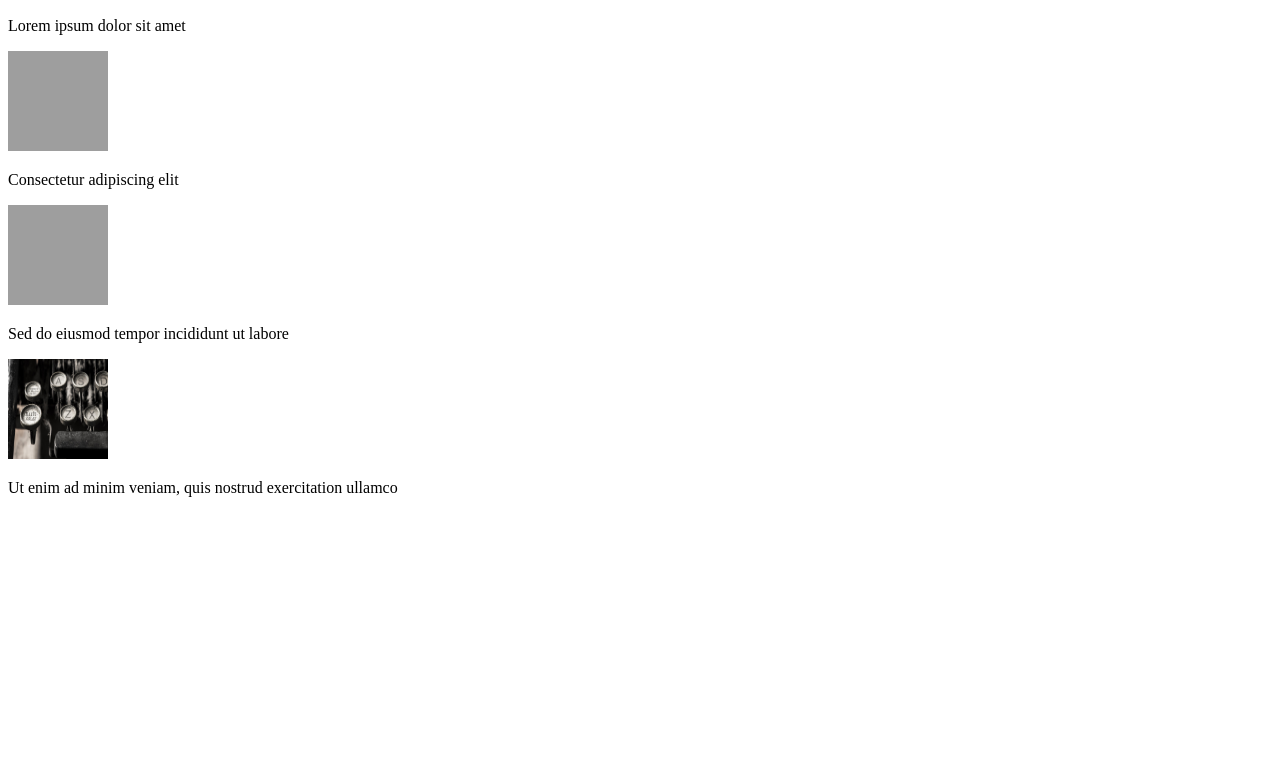
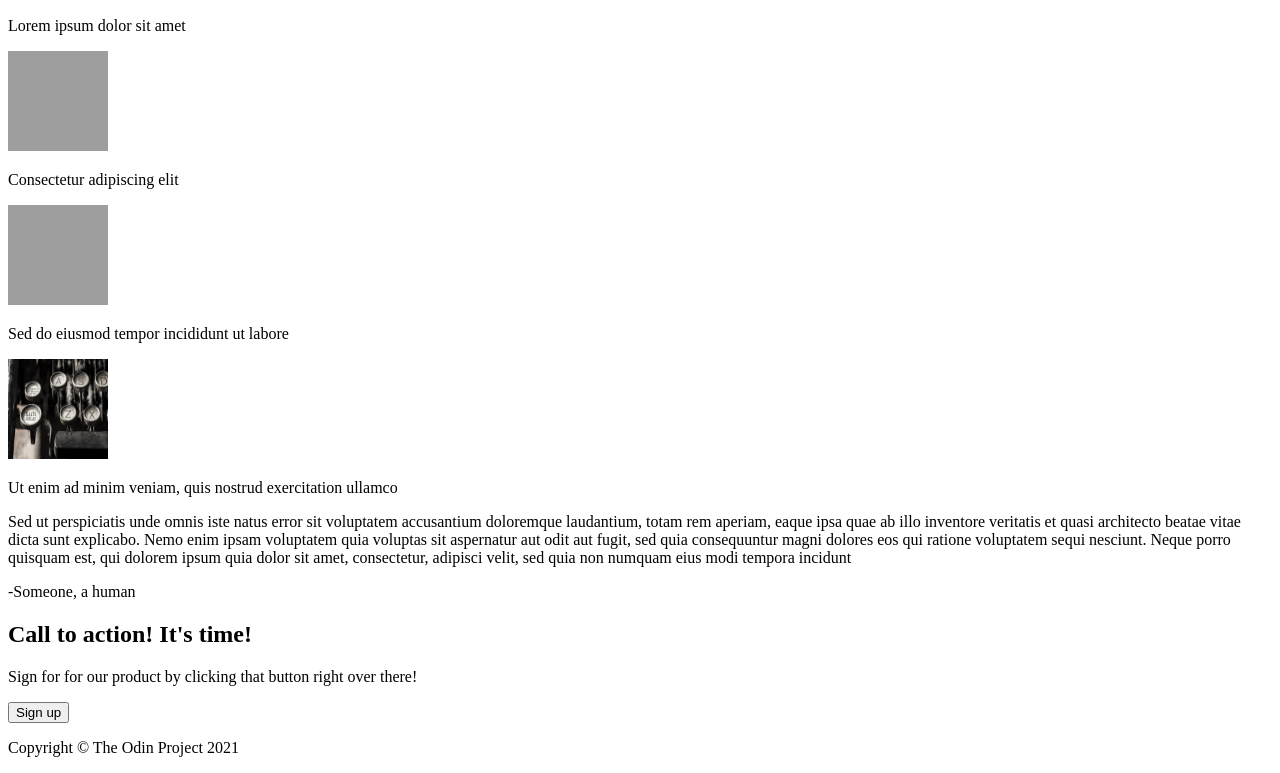
Before and after one commit to phihungha/css-landing-page, a plain HTML site: page index.html in a window 1280 px wide. Shown: the part 681-1454 px from the top of the page. Before the commit the page ends 1194 px from the top, so only its background shows below. Drawn offline with Linux system fonts and the light colour scheme; grey boxes are pictures that could not be loaded.

Commit message:
Add customer quote, call to action, footer section

```diff
--- a/index.html
+++ b/index.html
@@ -21,7 +21,7 @@
                 <h1>Greeting!</h1>
                 <p>Lorem ipsum dolor sit amet, consectetur adipiscing elit, sed do eiusmod tempor incididunt ut labore et dolore magna aliqua. Ut enim ad minim veniam, quis nostrud exercitation ullamco laboris nisi ut aliquip ex ea commodo consequat.
                 </p>
-                <button>Contact us</button>
+                <button class="signup-btn">Contact us</button>
             </div>
             <img class="intro-image" src="images/intro.jpg">
         </div>
@@ -47,5 +47,22 @@
                 </div>
             </div>
         </div>
+
+        <div class="section-3">
+            <p class="quote">Sed ut perspiciatis unde omnis iste natus error sit voluptatem accusantium doloremque laudantium, totam rem aperiam, eaque ipsa quae ab illo inventore veritatis et quasi architecto beatae vitae dicta sunt explicabo. Nemo enim ipsam voluptatem quia voluptas sit aspernatur aut odit aut fugit, sed quia consequuntur magni dolores eos qui ratione voluptatem sequi nesciunt. Neque porro quisquam est, qui dolorem ipsum quia dolor sit amet, consectetur, adipisci velit, sed quia non numquam eius modi tempora incidunt</p>
+            <p class="quote-author">-Someone, a human</p>
+        </div>
+
+        <div class="section-4">
+            <div>
+                <h2 class="action-heading">Call to action! It's time!</h3>
+                <p>Sign for for our product by clicking that button right over there!</p>
+            </div>
+            <button class="signup-btn white-border-btn">Sign up</button>
+        </div>
+
+        <div class="section-4">
+            <p>Copyright © The Odin Project 2021</p>
+        </div>
     </body>
 </html>
```
